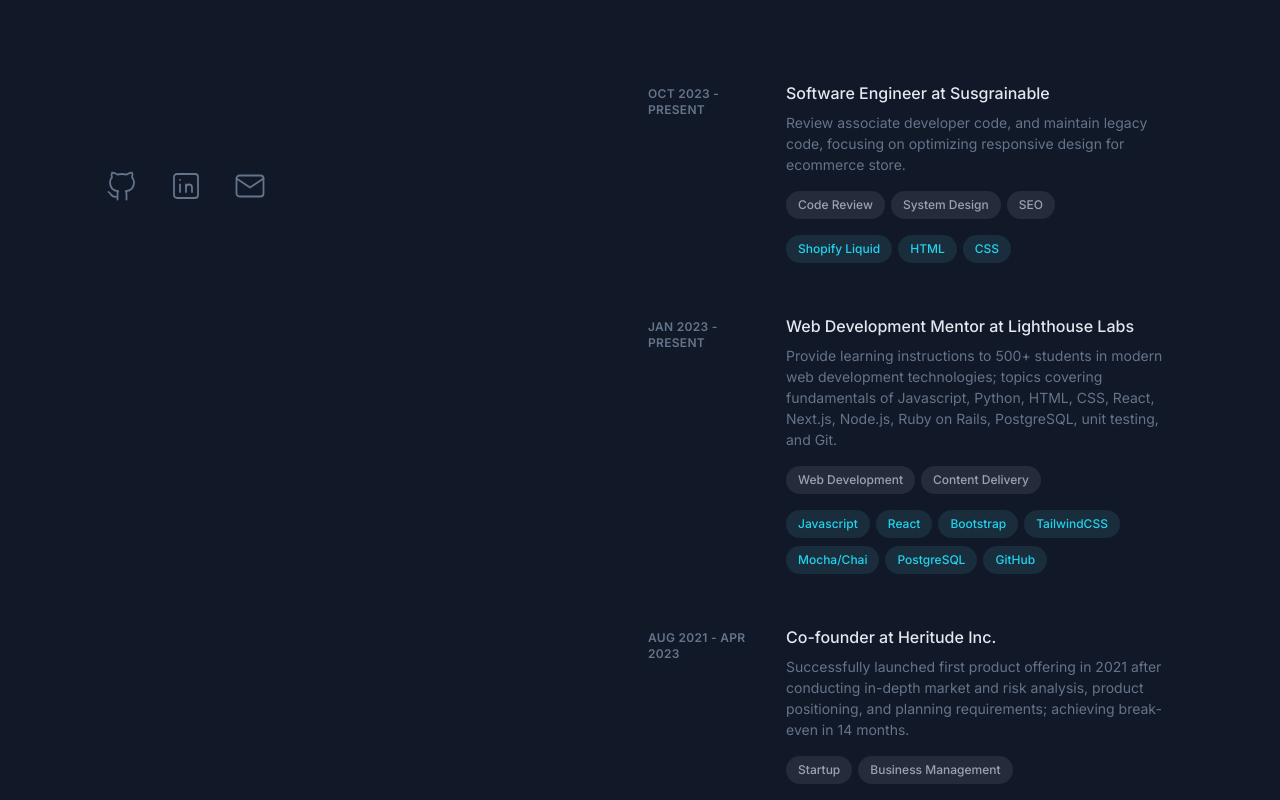
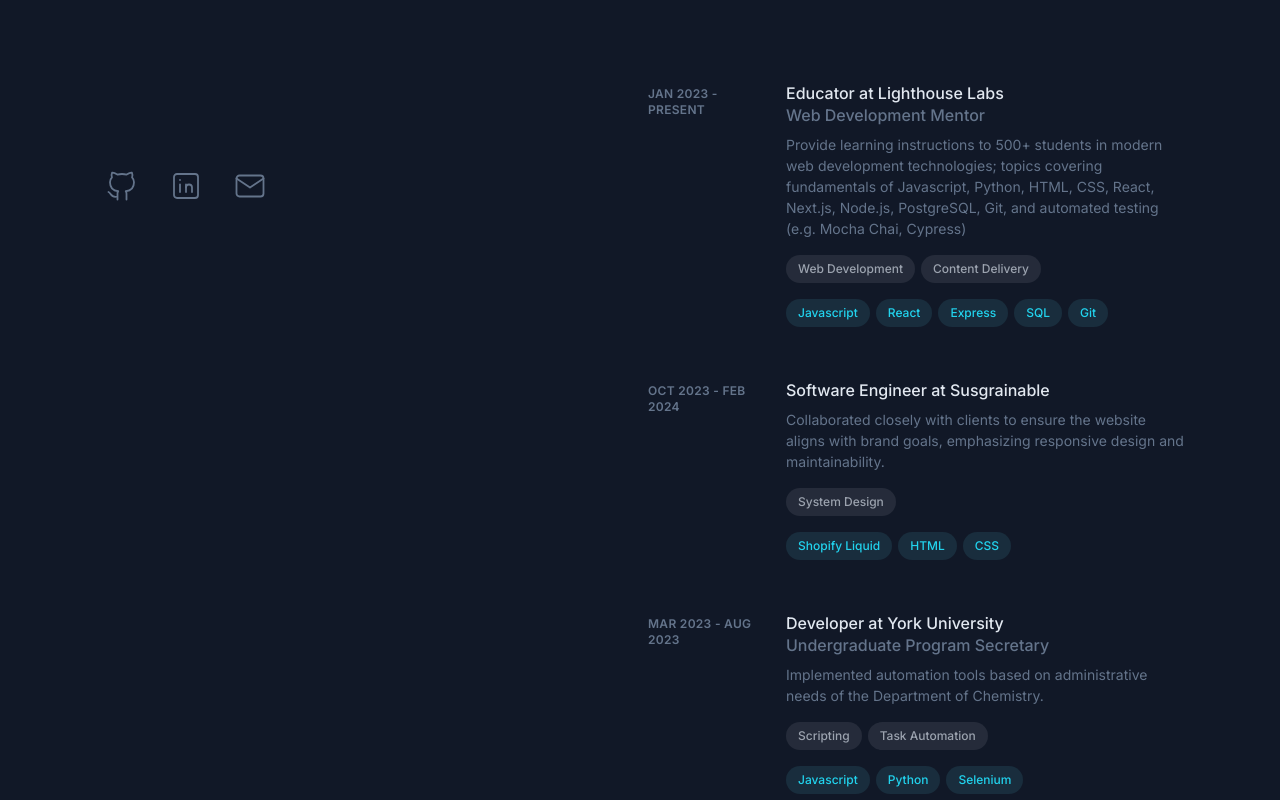
Before and after one commit to tran28/portfolio, a React (Create React App) app: page / in a window 1280 px wide. Shown: the part 500-1300 px from the top of the page. Built offline with nearby package versions, Linux system fonts and the light colour scheme.

Commit message:
UPDATE: experiences and projects

```diff
--- a/src/content/experiences.js
+++ b/src/content/experiences.js
@@ -1,21 +1,30 @@
 export const experiences = [
     {
-        dateSpan: "Oct 2023 - Present",
+        dateSpan: "Jan 2023 - Present",
+        titles: ["Educator", "Web Development Mentor"],
+        company: "Lighthouse Labs",
+        href: "https://www.lighthouselabs.ca/",
+        description: "Provide learning instructions to 500+ students in modern web development technologies; topics covering fundamentals of Javascript, Python, HTML, CSS, React, Next.js, Node.js, PostgreSQL, Git, and automated testing (e.g. Mocha Chai, Cypress)",
+        skills: ["Web Development", "Content Delivery"],
+        technologies: ["Javascript", "React", "Express", "SQL", "Git"],
+    },
+    {
+        dateSpan: "Oct 2023 - Feb 2024",
         titles: ["Software Engineer"],
         company: "Susgrainable",
         href: "https://susgrainable.com/",
-        description: "Review associate developer code, and maintain legacy code, focusing on optimizing responsive design for ecommerce store.",
-        skills: ["Code Review", "System Design", "SEO"],
+        description: "Collaborated closely with clients to ensure the website aligns with brand goals, emphasizing responsive design and maintainability.",
+        skills: ["System Design"],
         technologies: ["Shopify Liquid", "HTML", "CSS"],
     },
     {
-        dateSpan: "Jan 2023 - Present",
-        titles: ["Web Development Mentor"],
-        company: "Lighthouse Labs",
-        href: "https://www.lighthouselabs.ca/",
-        description: "Provide learning instructions to 500+ students in modern web development technologies; topics covering fundamentals of Javascript, Python, HTML, CSS, React, Next.js, Node.js, Ruby on Rails, PostgreSQL, unit testing, and Git.",
-        skills: ["Web Development", "Content Delivery"],
-        technologies: ["Javascript", "React", "Bootstrap", "TailwindCSS", "Mocha/Chai", "PostgreSQL", "GitHub"],
+        dateSpan: "Mar 2023 - Aug 2023",
+        titles: ["Developer", "Undergraduate Program Secretary"],
+        company: "York University",
+        href: "https://www.yorku.ca/science/chemistry/",
+        description: "Implemented automation tools based on administrative needs of the Department of Chemistry.",
+        skills: ["Scripting", "Task Automation"],
+        technologies: ["Javascript", "Python", "Selenium"],
     },
     {
         dateSpan: "Aug 2021 - Apr 2023",
@@ -31,7 +40,7 @@
         titles: ["Lead Site Coordinator", "Operations Coordinator", "Finance Coordinator"],
         company: "Let's Talk Science",
         href: "https://letstalkscience.ca/",
-        description: "Led a team of three new coordinators and oversaw daily site operations. Effectively organized the annual symposium, fulfiled reporting duties to stakeholders, and wrote over 50 bug reports for in-house volunteer portal.",
+        description: "Wrote 50+ bug reports for the newly developed in-house volunteer portal. Led a team of three new coordinators and fulfilled duties to stakeholders.",
         skills: ["Leadership", "Project Management", "Documentation"],
         technologies: ["Google Suite", "MailChimp Automation"],
     },
--- a/src/content/projects.js
+++ b/src/content/projects.js
@@ -1,14 +1,14 @@
 export const projects = [
     {
         image: "https://matthew-tran-portfolio.s3.us-east-2.amazonaws.com/image_notifproject.png",
-        title: "NotifProject (In-progress)",
+        title: "no•tif (In progress)",
         href: "https://main.d2uxrrz05dtxm4.amplifyapp.com/",
         links: {
+            Github: "https://github.com/tran28/notif-project",
             Figma: "https://www.figma.com/file/ynjeCPct7udkLBg1YJBxmu/NotifProject?type=design&node-id=0-1&mode=design",
-            Github: "https://github.com/tran28/notif-project",
         },
         description: "Automated notification system for product discounts via text messages.",
-        technologies: ["Figma", "React", "Amplify", "API Gateway", "Lambda", "DynamoDB", "SNS", "OpenAI", "Python"],
+        technologies: ["Figma", "React", "Amplify", "API Gateway", "Lambda", "DynamoDB", "SNS", "OpenAI", "Python", "Tailwind CSS"],
     },
     {
         image: "https://matthew-tran-portfolio.s3.us-east-2.amazonaws.com/image_speedymart.png",
@@ -41,7 +41,7 @@
             Github: "https://github.com/tran28/rico-naylor",
         },
         description: "Developed a personal brand/podcast page for previous graduate surveyor at JLL (Manchester, UK). Original logo design.",
-        technologies: ["Next.js", "AWS S3", "TailwindCSS", "Framer Motion", "Vercel", "Adobe Illustrator"],
+        technologies: ["Next.js", "AWS S3", "TailwindCSS", "Framer Motion", "Adobe Illustrator"],
     },
     {
         image: "https://matthew-tran-portfolio.s3.us-east-2.amazonaws.com/VideoCoSystem.png",
```
